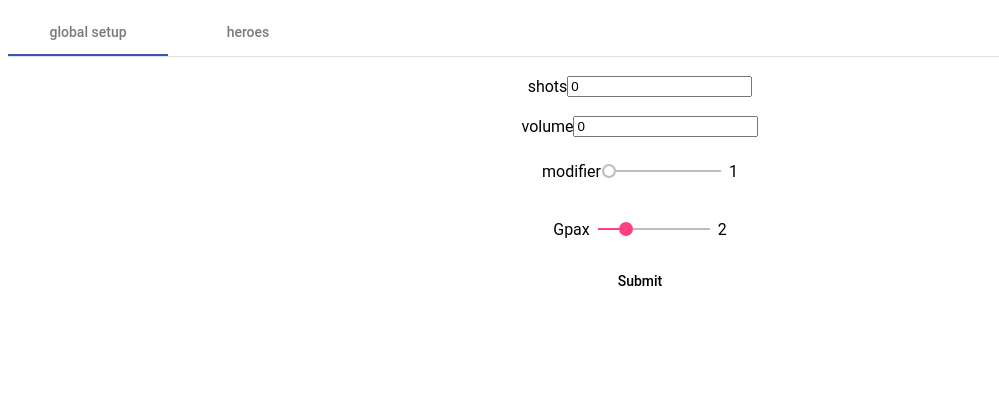
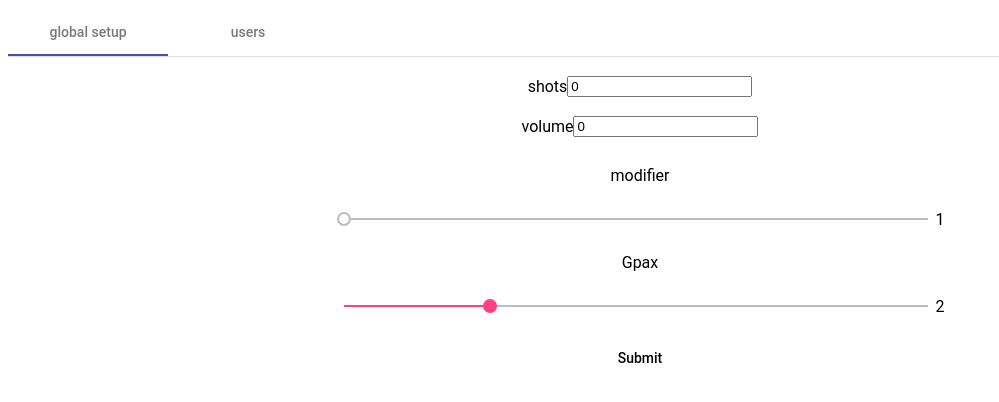
Before and after one commit to rickithadi/bizzy, an Angular app: page / in a window 1280 px wide. Shown: the top 402 px of the page, without its empty margins (0-999 px from the left). Built offline with nearby package versions, Linux system fonts and the light colour scheme.

Commit message:
fkin typescript man

```diff
--- a/src/app/app.component.html
+++ b/src/app/app.component.html
@@ -8,7 +8,7 @@
       </div>
 
     </mat-tab>
-    <mat-tab label="heroes">
+    <mat-tab label="users">
       <div class="user-wrapper">
         <app-user-list></app-user-list>
         <div *ngFor="let user of userService.getusers()">
--- a/src/global/global.component.css
+++ b/src/global/global.component.css
@@ -11,3 +11,6 @@
   width: 100%;
   margin: 10px auto;
 }
+mat-slider {
+  width: 600px;
+}
--- a/src/global/global.component.ts
+++ b/src/global/global.component.ts
@@ -14,16 +14,25 @@ import { Component, OnInit } from '@angular/core';
  volume
    <input matInput type="number" [(ngModel)]="globe.Gvolume" value={{globe.Gvolume}}/>
 </div>
-
+<br>
 <div class="center">
   modifier
+  </div>
+
+
+  <div class="center">
+
   <mat-slider min="1" max="5" step="0.5"[(ngModel)]="globe.Gmodifier" value={{globe.Gmodifier}}></mat-slider>{{globe.Gmodifier}}
 
 
         </div>
 
+
         <div class="center">
  Gpax
+   </div>
+
+        <div class="center">
         <mat-slider min="1" max="5" step="0.5"[(ngModel)]="globe.Gpax" value={{globe.Gpax}}></mat-slider>{{globe.Gpax}}
         </div>
 
--- a/src/user-detail/user-detail.component.ts
+++ b/src/user-detail/user-detail.component.ts
@@ -34,6 +34,5 @@ export class UserDetailComponent implements OnInit {
   }
   private viewUser(): void {
     console.log(this.user);
-
   }
 }
--- a/src/user-list/user-list.component.ts
+++ b/src/user-list/user-list.component.ts
@@ -36,6 +36,7 @@ export class UserListComponent implements OnInit {
   }
 
   ngOnInit() {}
+
   private addUser(): void {
     this.userService.adduser(this.name, this.shots, this.volume, this.modifier);
     this.name = '';
--- a/src/user-list/user.service.ts
+++ b/src/user-list/user.service.ts
@@ -4,10 +4,10 @@ import { User } from './data-model';
 @Injectable()
 export class UserService {
   private nextId: number;
-  private users: User[];
+
   constructor() {
     let users = this.getusers();
-    if (users.length === 0) {
+    if (users.length == 0) {
       this.nextId = 0;
     } else {
       let maxId = users[users.length - 1].id;
@@ -34,13 +34,12 @@ export class UserService {
     return localStorageItem == null ? [] : localStorageItem.users;
   }
 
-  public removeuser(id: number): void {
-    let users = this.getusers();
-    users = users.filter(user => user.id === id);
-    this.setLocalStorageusers(users);
-  }
-
   private setLocalStorageusers(users: User[]): void {
     localStorage.setItem('users', JSON.stringify({ users: users }));
   }
+  public removeuser(id: number): void {
+    let users = this.getusers();
+    users = users.filter(user => user.id != id);
+    this.setLocalStorageusers(users);
+  }
 }
```
